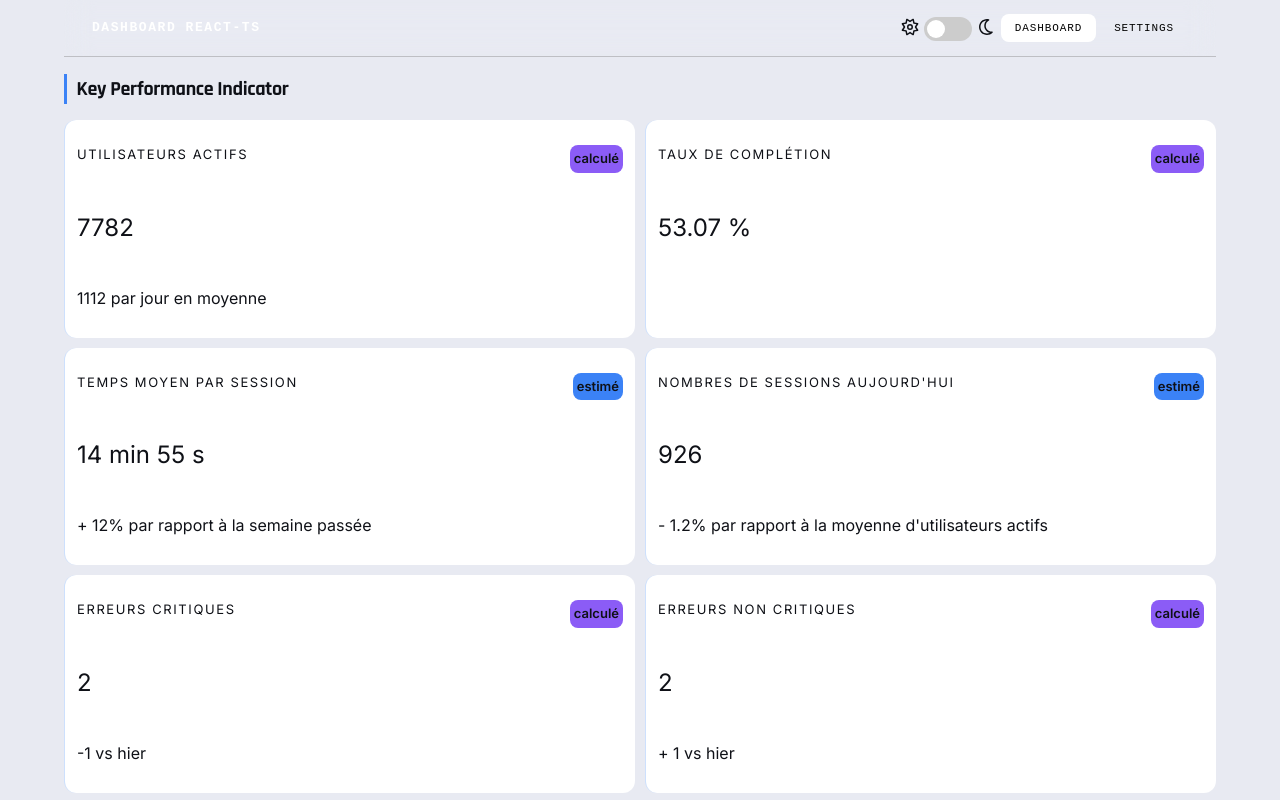
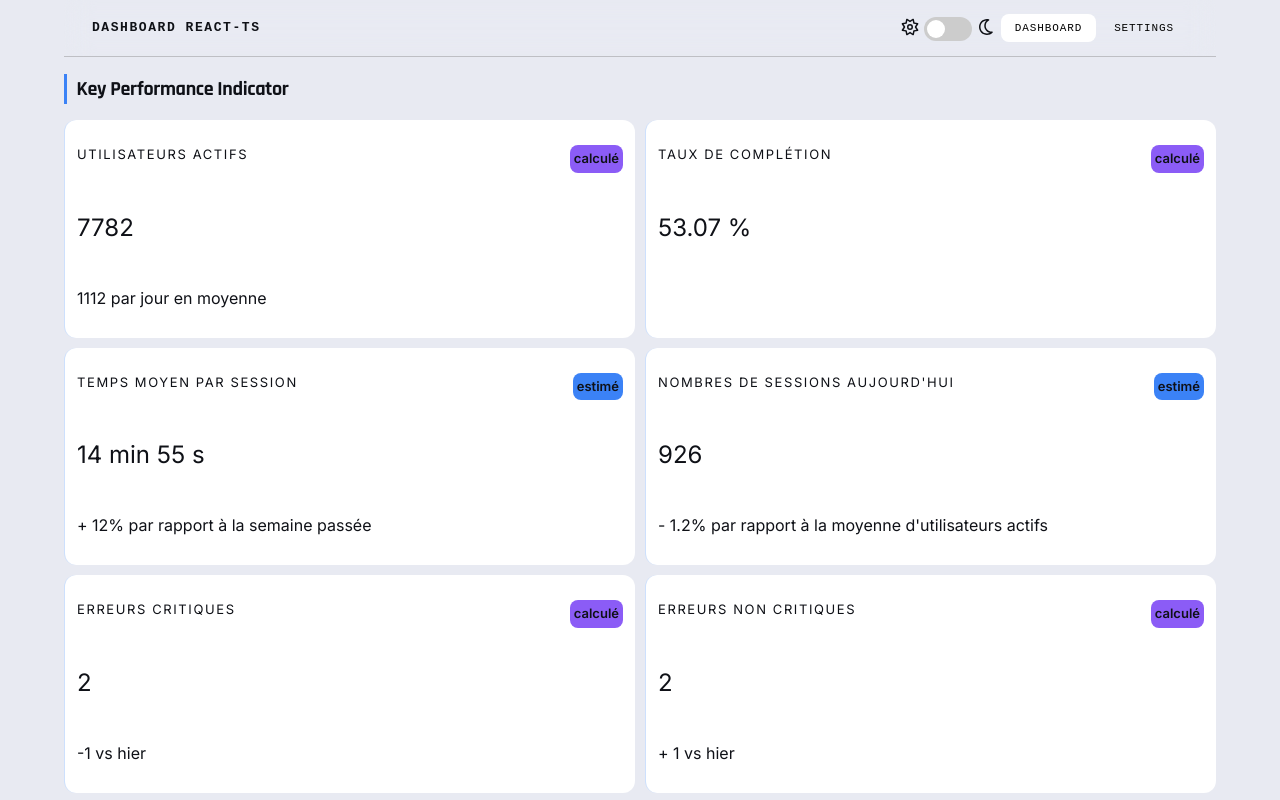
Before and after one commit to MonkeyClem/dashboard-react-ts, a React (Vite) app: page /dashboard in a window 1280 px wide. Shown: the top 800 px of the page. Built offline with nearby package versions, Linux system fonts and the light colour scheme.

Commit message:
fix: add the right color to the logo for dark mode / light mode + fixing fontSize on CompletionRateChart

```diff
--- a/src/features/dashboard/components/charts/CompletionRateChart.tsx
+++ b/src/features/dashboard/components/charts/CompletionRateChart.tsx
@@ -35,11 +35,12 @@ export default function CompletionRateChart({
           tickLine={{ stroke: '#fff'}}
           />
       <YAxis
+
           domain={[0, 100 ]}
           label={{
           value: `Completion Rate ( % )`,
           position: "insideLeft",
-          dy: 90,
+          dy: 35,
           angle: -90,
         }}
       />
--- a/src/features/dashboard/components/charts/Tooltip/CustomTooltip.module.css
+++ b/src/features/dashboard/components/charts/Tooltip/CustomTooltip.module.css
@@ -23,5 +23,5 @@
 }
 
 .tooltipSpan{
-        color: var(--tootooltipSpanColor);
+        color: var(--tooltipSpanColor);
 }
--- a/src/shared/layout/Navigation/TopNav/TopNav.module.css
+++ b/src/shared/layout/Navigation/TopNav/TopNav.module.css
@@ -21,7 +21,7 @@
   font-weight: 600;
   letter-spacing: 0.12em;
   text-transform: uppercase;
-  color: #fff;
+    color:var(--text);
   text-decoration: none;
   text-shadow: 0 0 20px rgba(255, 255, 255, 0.25);
 }
@@ -46,11 +46,14 @@
   text-decoration: none;
   color:var(--topNavLinkColor);
   transition: color 0.15s ease;
+
 }
 
 .link:hover {
   color: rgba(255, 255, 255, 0.85);
   background: rgba(255, 255, 255, 0.06);
+  font-size: small
+
 }
 
 .link.active {
```
